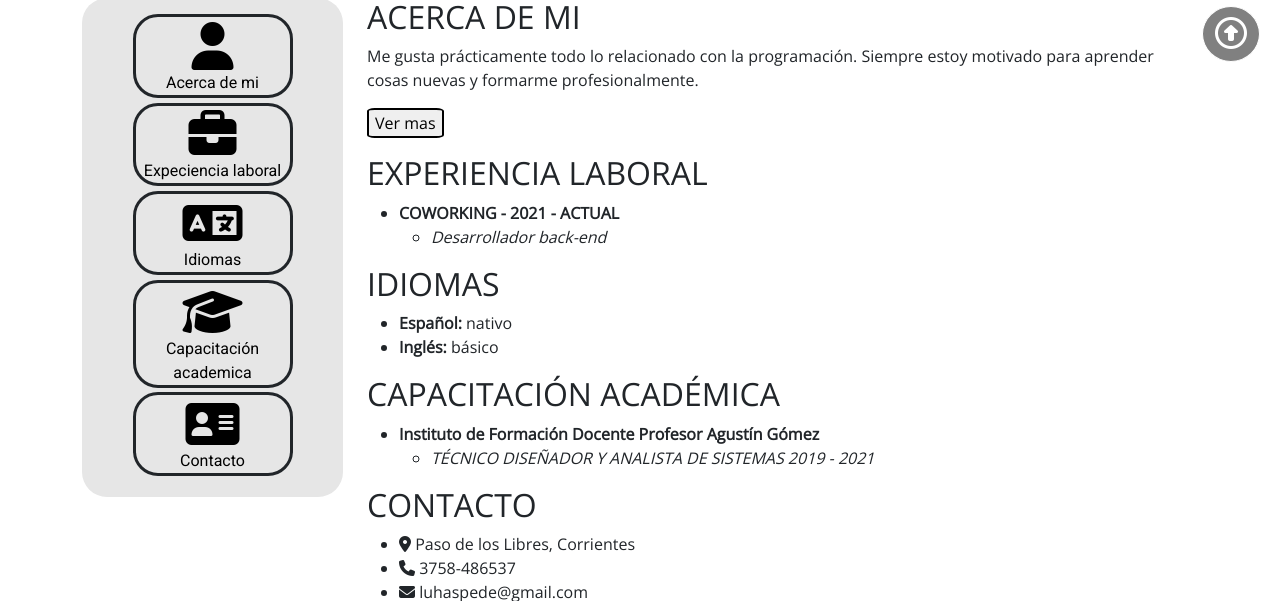
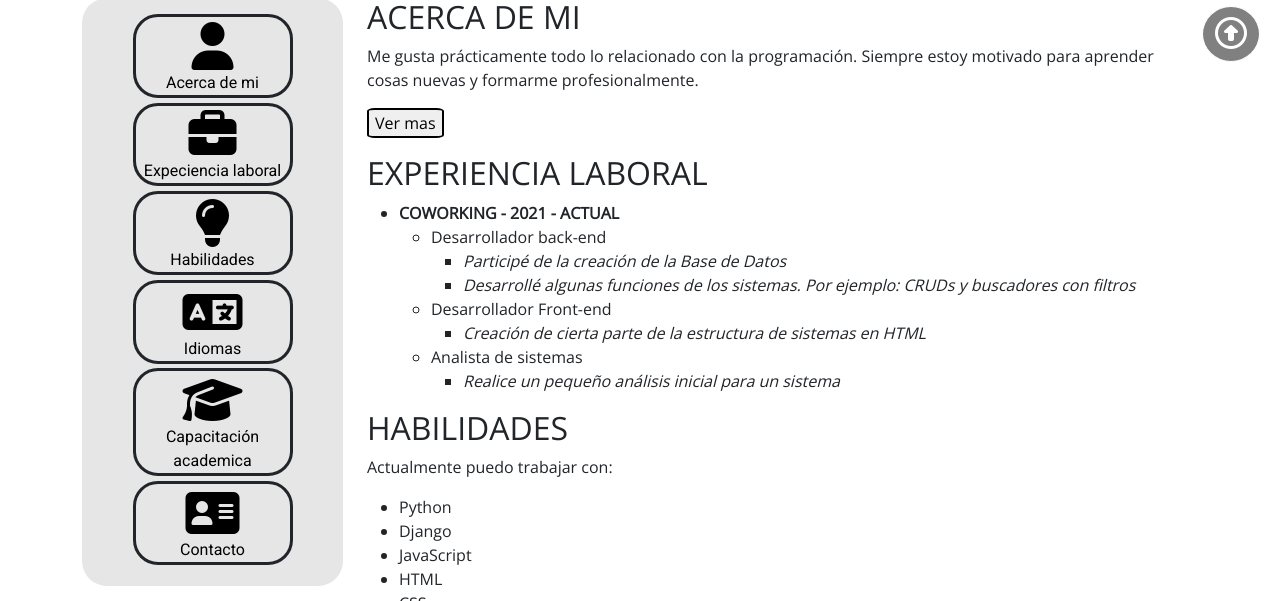
Before and after one commit to Atherillos/Atherillos.github.io, a plain HTML site: page index.html in a window 1280 px wide. Shown: the part 818-1419 px from the top of the page. Drawn offline with nearby package versions, Linux system fonts and the light colour scheme.

Commit message:
Agregado mas informacion

```diff
--- a/index.html
+++ b/index.html
@@ -55,6 +55,16 @@
                     </li>
                     <li class="nav-item sidebar-item">
                         <div class="nav-items">
+                            <a href="#HA">
+                                <div>
+                                    <i class="fa-solid fa-lightbulb fa-3x"></i>
+                                </div>
+                                Habilidades
+                            </a>
+                        </div>
+                    </li>
+                    <li class="nav-item sidebar-item">
+                        <div class="nav-items">
                             <a href="#ID">
                                 <div>
                                     <i class="fa-solid fa-language fa-3x"></i>
@@ -96,8 +106,7 @@
                         <div class="text-hidden" id="hiddenText">
                             Soy recibido de la de tecnicatura en diseño y
                             análisis de sistemas. Tengo aproximadamente casi un año de
-                            experiencia trabajando en equipo desarrollando sistemas utilizando
-                            Python y Django.
+                            experiencia trabajando en equipo desarrollando sistemas.
                         </div>
                         <div id="br_activo">
 
@@ -110,15 +119,52 @@
                             <strong>COWORKING - 2021 - ACTUAL</strong>
                             <ul>
                                 <li>
-                                    <i>Desarrollador back-end</i>
+                                    Desarrollador back-end
+                                    <ul>
+                                        <li>
+                                            <i>Participé de la creación de la Base de Datos</i>
+                                        </li>
+                                        <li>
+                                            <i>Desarrollé algunas funciones de los sistemas. Por ejemplo: CRUDs y buscadores con filtros</i>
+                                        </li>
+                                    </ul>
+                                </li>
+                                <li>
+                                    Desarrollador Front-end
+                                    <ul>
+                                        <li>
+                                            <i>Creación de cierta parte de la estructura de sistemas en HTML</i>
+                                        </li>
+                                    </ul>
+                                </li>
+                                <li>
+                                    Analista de sistemas
+                                    <ul>
+                                        <li>
+                                            <i>Realice un pequeño análisis inicial para un sistema</i>
+                                        </li>
+                                    </ul>
                                 </li>
                             </ul>
                         </li>
                     </ul>
+                    <h2 id="HA">HABILIDADES</h2>
+                    <p>Actualmente puedo trabajar con:</p>
+                    <ul>
+                        <li>Python</li>
+                        <li>Django</li>
+                        <li>JavaScript</li>
+                        <li>HTML</li>
+                        <li>CSS</li>
+                    </ul>
                     <h2 id="ID">IDIOMAS</h2>
                     <ul>
-                        <li><strong>Español:</strong> nativo</li>
-                        <li><strong>Inglés:</strong> básico</li>
+                        <li>
+                            <strong>Español:</strong> nativo
+                        </li>
+                        <li>
+                            <strong>Inglés:</strong> básico
+                        </li>
                     </ul>
                     <h2 id="CA">CAPACITACIÓN ACADÉMICA</h2>
                     <ul>
```
